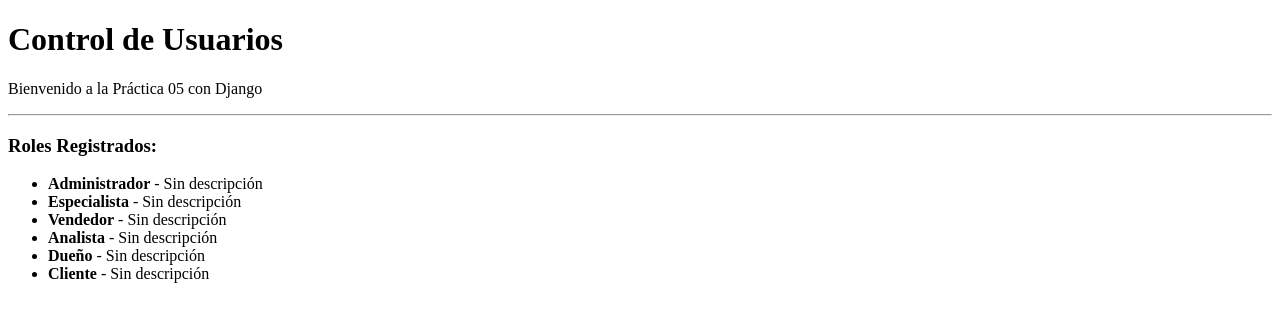
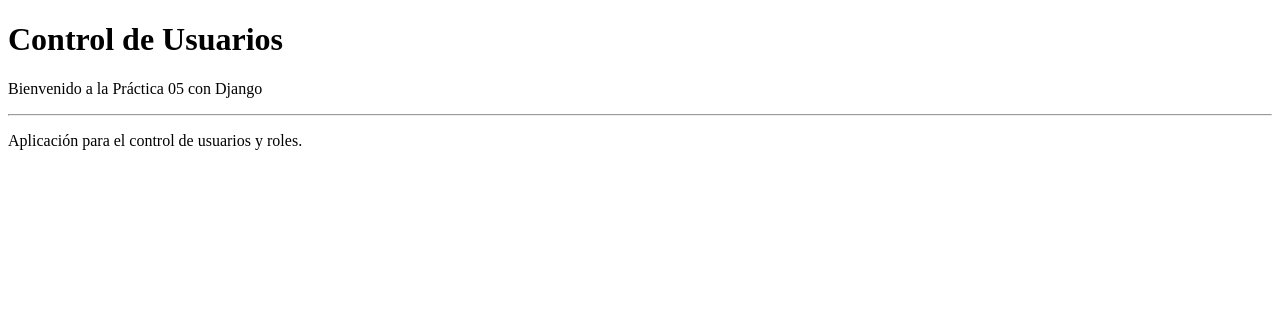
Before and after one commit to JesusRosales70/PRACTICA05_DyangoModelViewTempalte, a Django app: page / in a window 1280 px wide. Shown: the top 322 px of the page. Run offline with Django 5.2, Linux system fonts and the light colour scheme; data comes from the database, SQL or seed files in the repository.

Commit message:
inicio.html update

```diff
--- a/practica05_DyangoMVT/usuarios/templates/usuarios/inicio.html
+++ b/practica05_DyangoMVT/usuarios/templates/usuarios/inicio.html
@@ -1,20 +1,16 @@
 <!DOCTYPE html>
 <html lang="es">
+
 <head>
     <meta charset="UTF-8">
     <title>{{ titulo }}</title>
 </head>
+
 <body>
     <h1>{{ titulo }}</h1>
     <p>{{ mensaje }}</p>
     <hr>
-    <h3>Roles Registrados:</h3>
-    <ul>
-        {% for rol in roles %}
-            <li><strong>{{ rol.nombre }}</strong> - {{ rol.descripcion|default:"Sin descripción" }}</li>
-        {% empty %}
-            <li>No hay roles registrados.</li>
-        {% endfor %}
-    </ul>
+    <p>Aplicación para el control de usuarios y roles.</p>
 </body>
+
 </html>
```
